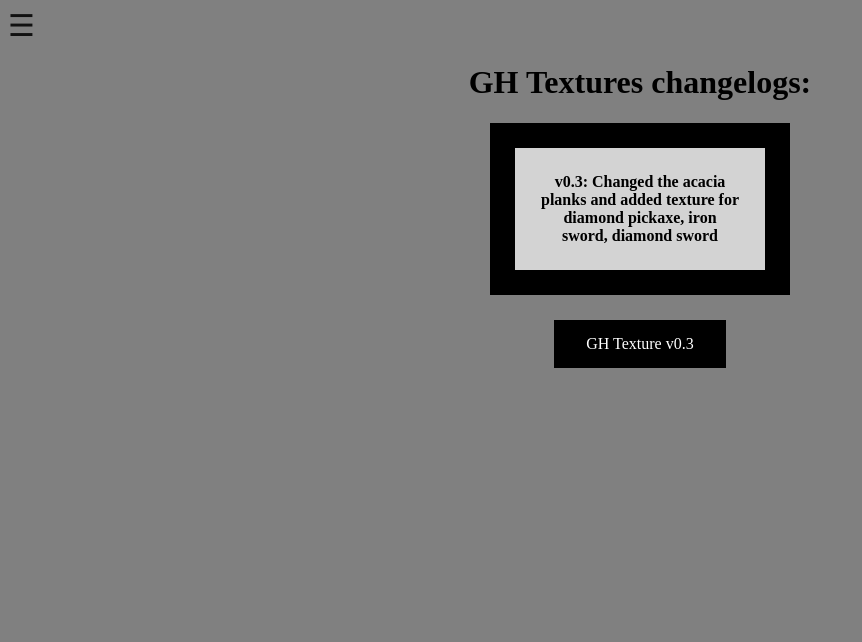
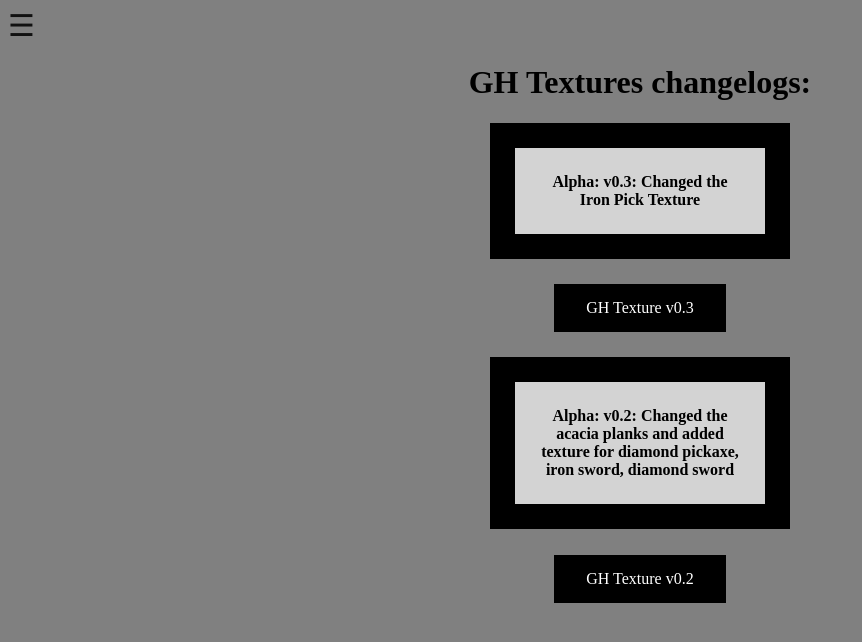
Before and after one commit to Ghosty366/ghostcompany, a plain HTML site: page changelogs.html in a window 1280 px wide. Shown: the whole page, without its empty margins (0-862 px from the left). Drawn offline with Linux system fonts and the light colour scheme.

Commit message:
Add files via upload

```diff
--- a/changelogs.html
+++ b/changelogs.html
@@ -21,8 +21,10 @@
         <span style="font-size:30px;cursor:pointer" onclick="openNav()">&#9776;</span>
     </div>
     <center><h1>GH Textures changelogs:</h1></center>
-    <center><h4>v0.3: Changed the acacia planks and added texture for diamond pickaxe, iron sword, diamond sword</h4></center>
+    <center><h4>Alpha: v0.3: Changed the Iron Pick Texture</h4></center>
     <center><a href="packs/GH Texture v0.3.zip" class="button button1" target="_blank">GH Texture v0.3</a></center>
+    <center><h4>Alpha: v0.2: Changed the acacia planks and added texture for diamond pickaxe, iron sword, diamond sword</h4></center>
+    <center><a href="packs/GH Texture v0.2.zip" class="button button1" target="_blank">GH Texture v0.2</a></center>
     <script src="js/nav.js"></script>
 </body>
 </html>
```
Also changed, not shown: 2 other files.
